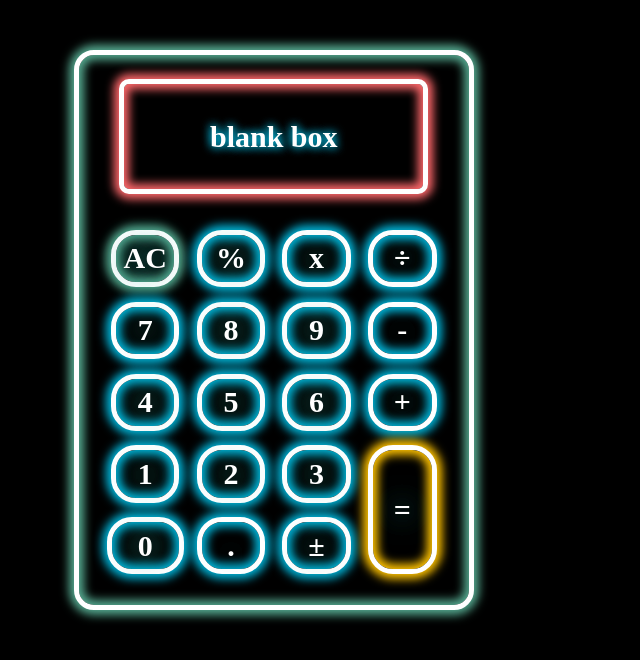
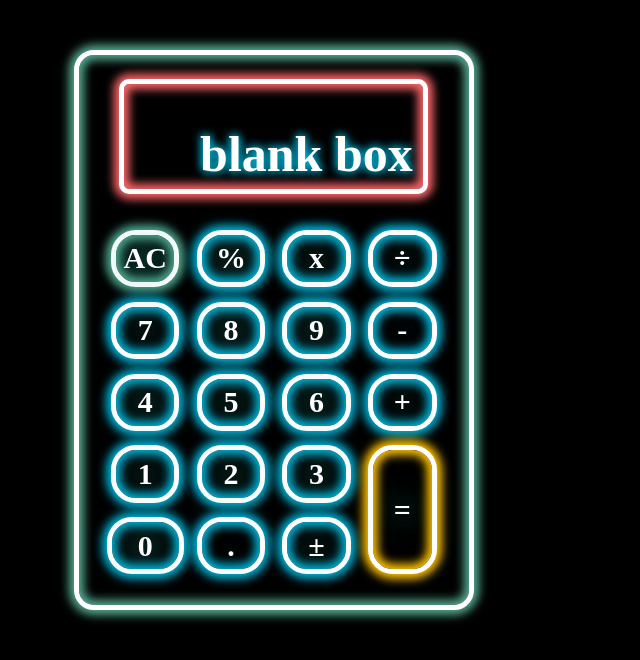
Before and after one commit to haoxle/CalculatorProject, a plain HTML site: page index.html in a window 1280 px wide. Shown: the whole page, without its empty margins (0-640 px from the left). Drawn offline with Linux system fonts and the light colour scheme.

Commit message:
adjusted fonts

```diff
--- a/Style/style.scss
+++ b/Style/style.scss
@@ -57,6 +57,11 @@
   border-radius: 10px;
   text-shadow: 0 0 10px $color-primary, 0 0 10px $color-primary;
   margin-top: -6%;
+  display: flex;
+  justify-content: flex-end;
+  align-items: flex-end;
+  padding: 0 3% 2% 0;
+  font-size: 50px;
 }
 
 #gbac {
```
Also changed, not shown: Style/style.css, 1 other file.
